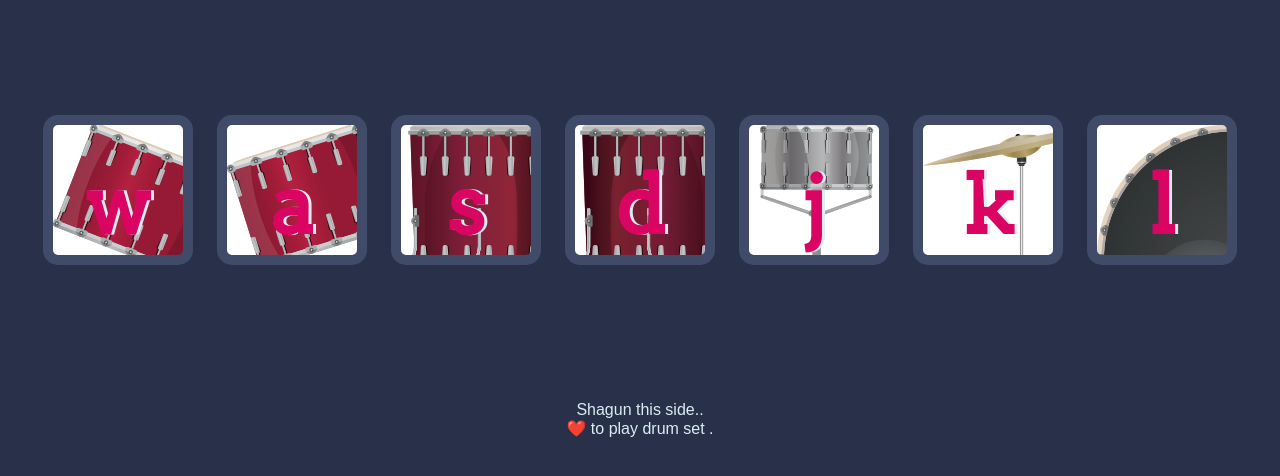
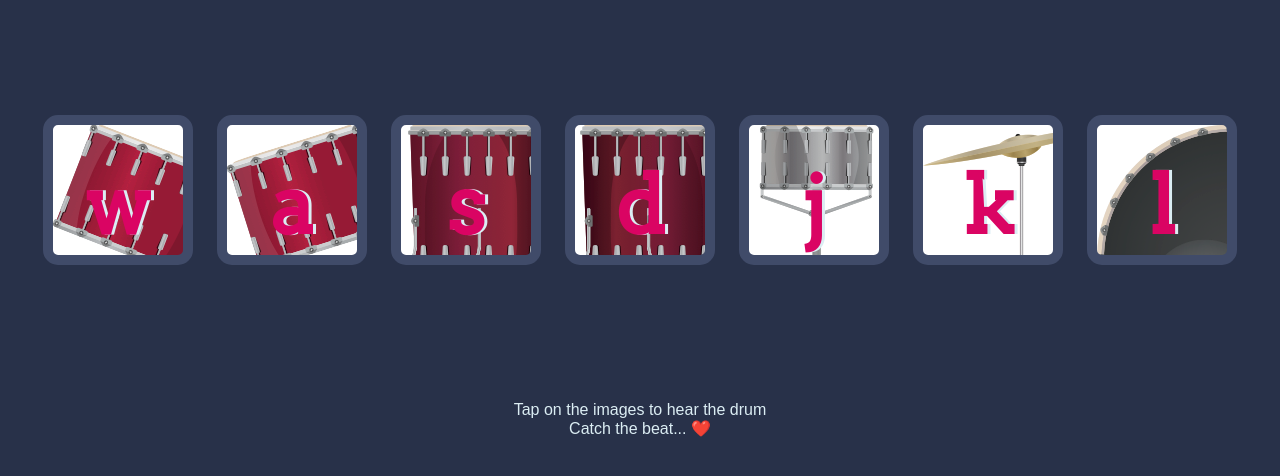
Before and after one commit to Pushpachoudary/Simply-Drums, a plain HTML site: page index.html in a window 1280 px wide. Shown: the part 174-650 px from the top of the page. Drawn offline with Linux system fonts and the light colour scheme.

Commit message:
index.html

```diff
--- a/index.html
+++ b/index.html
@@ -23,8 +23,8 @@
 
 
   <footer>
-    Shagun this side..<br>
-    ❤️ to play drum set .
+    Tap on the images to hear the drum<br>
+    Catch the beat... ❤️
   </footer>
 
   <script src="index.js" charset="utf-8"></script>
```
